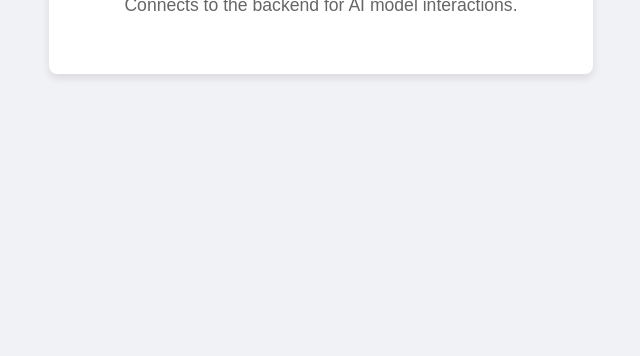
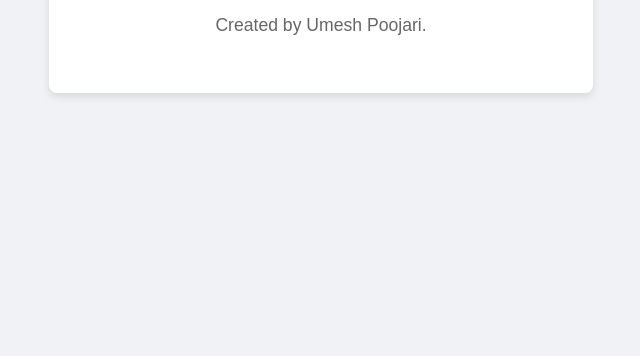
Before and after one commit to Umeshpoojariaws/app-01, a website: page app/frontend/src/index.html in a window 1280 px wide. Shown: the part 444-800 px from the top of the page, without its empty margins (319-959 px from the left). Drawn offline with Linux system fonts and the light colour scheme.

```diff
--- a/app/frontend/src/index.html
+++ b/app/frontend/src/index.html
@@ -36,6 +36,7 @@
         <h1>Welcome to the AI UI Frontend</h1>
         <p>This is a placeholder for your AI-powered user interface.</p>
         <p>Connects to the backend for AI model interactions.</p>
+        <p>Created by Umesh Poojari.</p>
     </div>
 </body>
 </html>
```
Also changed, not shown: 1 other file.
